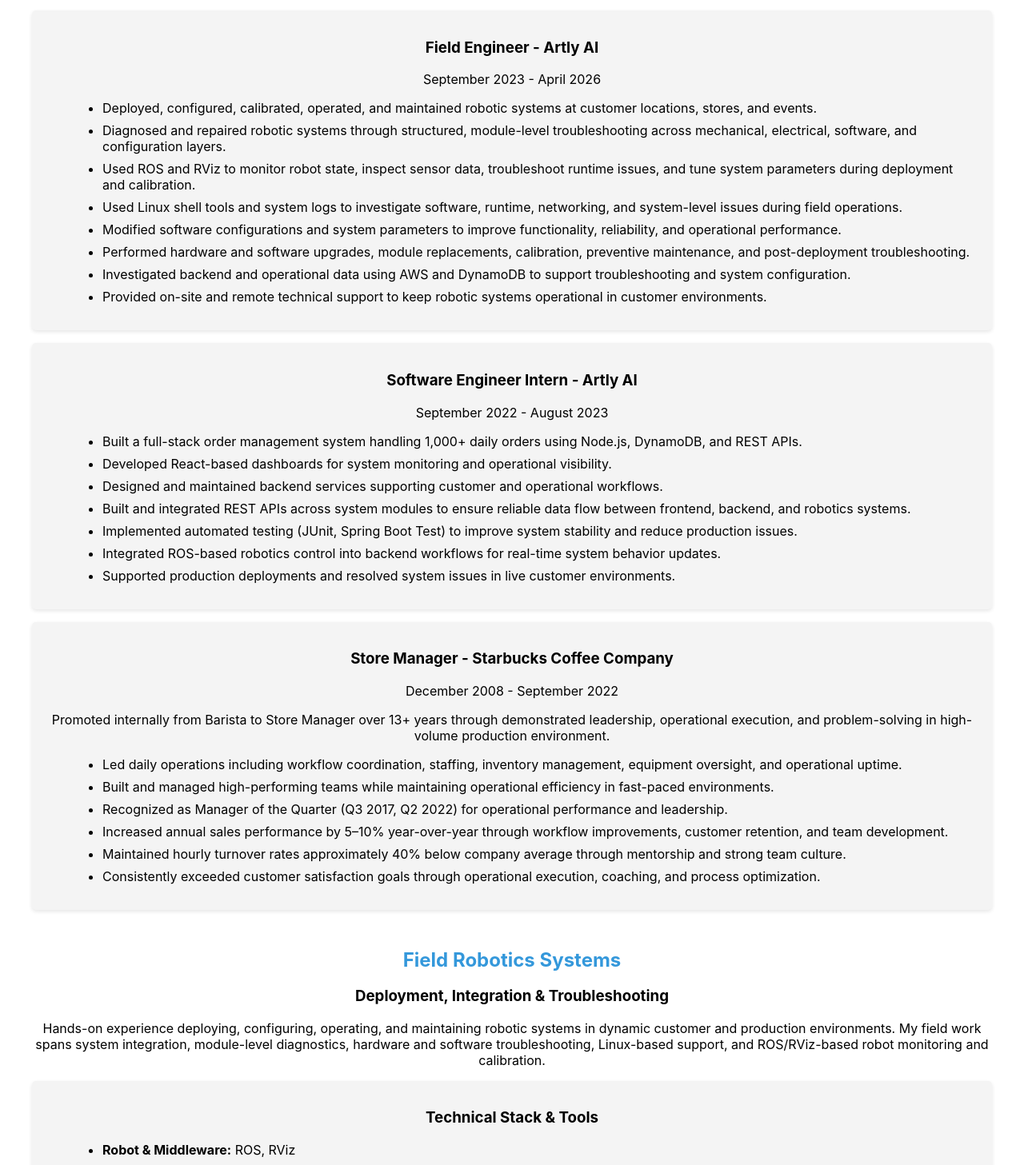
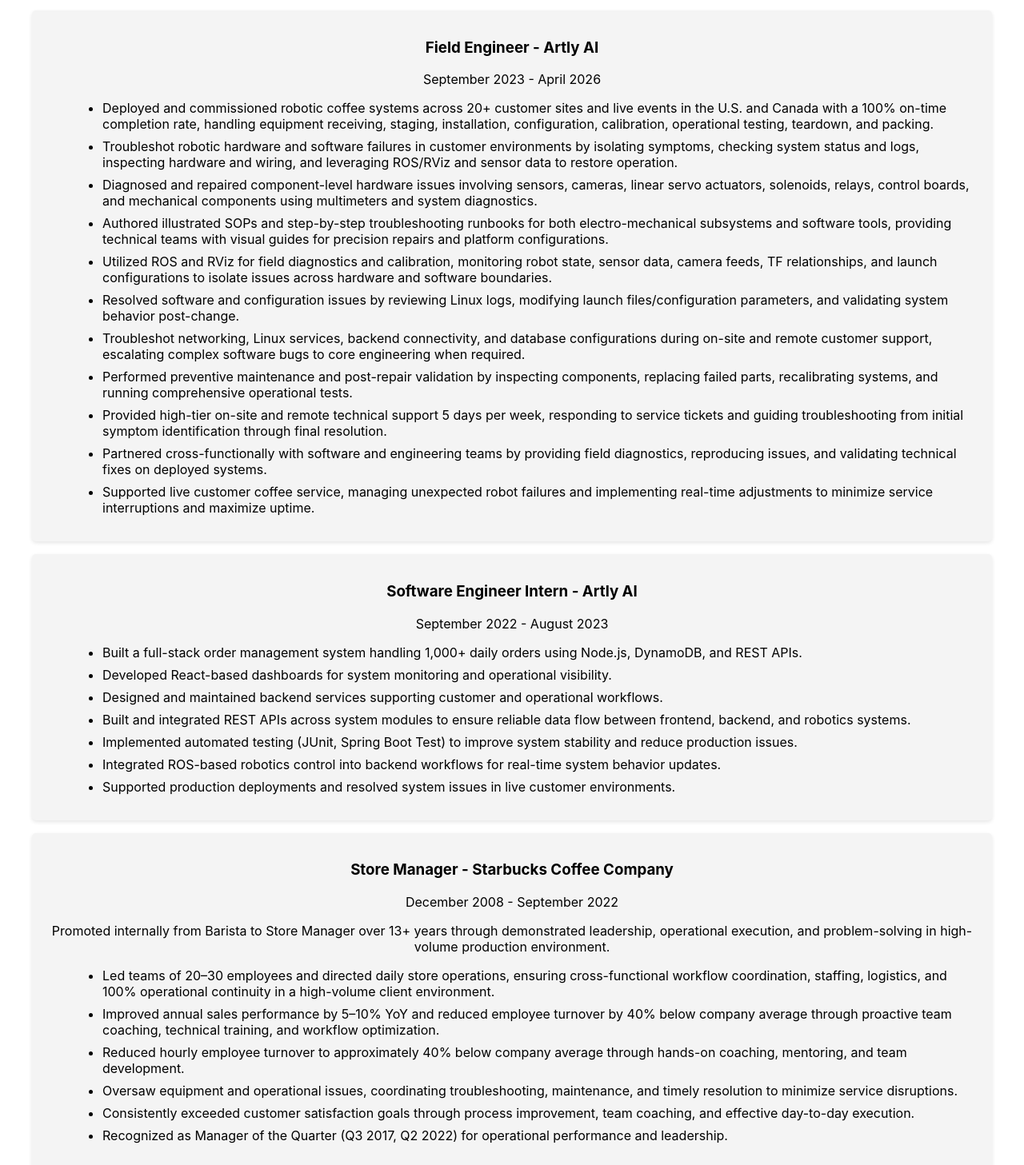
Before and after one commit to ahsu55/alan-hsu-portfolio, a React (Create React App) app: page / in a window 1280 px wide. Shown: the part 900-2357 px from the top of the page at 80% size. Built offline with nearby package versions, Linux system fonts and the light colour scheme.

Commit message:
Update experience section

```diff
--- a/src/App.js
+++ b/src/App.js
@@ -56,14 +56,17 @@
               <p>September 2023 - April 2026</p>
 
               <ul>
-                  <li> Deployed, configured, calibrated, operated, and maintained robotic systems at customer locations, stores, and events. </li>
-                  <li> Diagnosed and repaired robotic systems through structured, module-level troubleshooting across mechanical, electrical, software, and configuration layers. </li>
-                  <li> Used ROS and RViz to monitor robot state, inspect sensor data, troubleshoot runtime issues, and tune system parameters during deployment and calibration. </li>
-                  <li> Used Linux shell tools and system logs to investigate software, runtime, networking, and system-level issues during field operations. </li>
-                  <li> Modified software configurations and system parameters to improve functionality, reliability, and operational performance. </li>
-                  <li> Performed hardware and software upgrades, module replacements, calibration, preventive maintenance, and post-deployment troubleshooting. </li>
-                  <li> Investigated backend and operational data using AWS and DynamoDB to support troubleshooting and system configuration. </li>
-                  <li> Provided on-site and remote technical support to keep robotic systems operational in customer environments. </li>
+                  <li> Deployed and commissioned robotic coffee systems across 20+ customer sites and live events in the U.S. and Canada with a 100% on-time completion rate, handling equipment receiving, staging, installation, configuration, calibration, operational testing, teardown, and packing. </li>
+                  <li> Troubleshot robotic hardware and software failures in customer environments by isolating symptoms, checking system status and logs, inspecting hardware and wiring, and leveraging ROS/RViz and sensor data to restore operation. </li>
+                  <li> Diagnosed and repaired component-level hardware issues involving sensors, cameras, linear servo actuators, solenoids, relays, control boards, and mechanical components using multimeters and system diagnostics. </li>
+                  <li> Authored illustrated SOPs and step-by-step troubleshooting runbooks for both electro-mechanical subsystems and software tools, providing technical teams with visual guides for precision repairs and platform configurations. </li>
+                  <li> Utilized ROS and RViz for field diagnostics and calibration, monitoring robot state, sensor data, camera feeds, TF relationships, and launch configurations to isolate issues across hardware and software boundaries. </li>
+                  <li> Resolved software and configuration issues by reviewing Linux logs, modifying launch files/configuration parameters, and validating system behavior post-change. </li>
+                  <li> Troubleshot networking, Linux services, backend connectivity, and database configurations during on-site and remote customer support, escalating complex software bugs to core engineering when required. </li>
+                  <li> Performed preventive maintenance and post-repair validation by inspecting components, replacing failed parts, recalibrating systems, and running comprehensive operational tests. </li>
+                  <li> Provided high-tier on-site and remote technical support 5 days per week, responding to service tickets and guiding troubleshooting from initial symptom identification through final resolution. </li>
+                  <li> Partnered cross-functionally with software and engineering teams by providing field diagnostics, reproducing issues, and validating technical fixes on deployed systems. </li>
+                  <li> Supported live customer coffee service, managing unexpected robot failures and implementing real-time adjustments to minimize service interruptions and maximize uptime. </li>
               </ul>
           </div>
 
@@ -87,12 +90,12 @@
                     <p>December 2008 - September 2022</p>
                     <p>Promoted internally from Barista to Store Manager over 13+ years through demonstrated leadership, operational execution, and problem-solving in high-volume production environment. </p>
                     <ul>
-                      <li>Led daily operations including workflow coordination, staffing, inventory management, equipment oversight, and operational uptime.</li>
-                      <li>Built and managed high-performing teams while maintaining operational efficiency in fast-paced environments.</li>
-                      <li>Recognized as Manager of the Quarter (Q3 2017, Q2 2022) for operational performance and leadership.</li>
-                      <li>Increased annual sales performance by 5–10% year-over-year through workflow improvements, customer retention, and team development.</li>
-                      <li>Maintained hourly turnover rates approximately 40% below company average through mentorship and strong team culture.</li>
-                      <li>Consistently exceeded customer satisfaction goals through operational execution, coaching, and process optimization.</li>
+                      <li> Led teams of 20–30 employees and directed daily store operations, ensuring cross-functional workflow coordination, staffing, logistics, and 100% operational continuity in a high-volume client environment. </li>
+                      <li> Improved annual sales performance by 5–10% YoY and reduced employee turnover by 40% below company average through proactive team coaching, technical training, and workflow optimization. </li>
+                      <li> Reduced hourly employee turnover to approximately 40% below company average through hands-on coaching, mentoring, and team development. </li>
+                      <li> Oversaw equipment and operational issues, coordinating troubleshooting, maintenance, and timely resolution to minimize service disruptions. </li>
+                      <li> Consistently exceeded customer satisfaction goals through process improvement, team coaching, and effective day-to-day execution. </li>
+                      <li> Recognized as Manager of the Quarter (Q3 2017, Q2 2022) for operational performance and leadership. </li>
                     </ul>
                 </div>
         </section>
```
